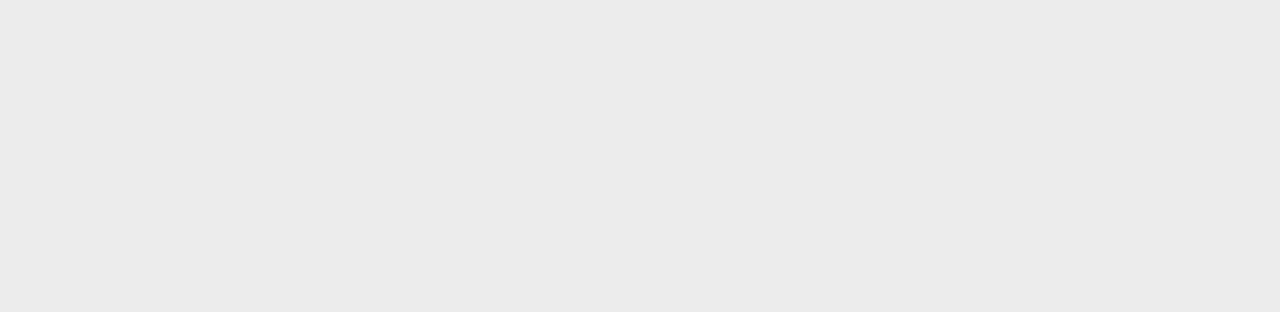
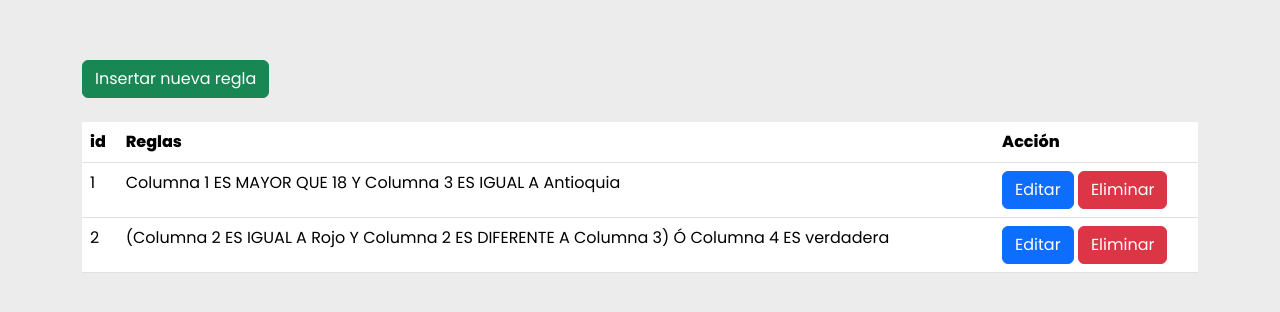
Before and after one commit to JuanFCast/rule-maker-frontend, a React (Create React App) app in the folder frontend/: page /CRUD_rules in a window 1280 px wide. Before the commit this address had no page. Shown: the part 238-550 px from the top of the page. Built offline with nearby package versions, Linux system fonts and the light colour scheme.

Commit message:
CRUD_rules complete

```diff
--- a/frontend/src/App.js
+++ b/frontend/src/App.js
@@ -3,6 +3,7 @@
 import Login from "./pages/Login";
 import Register from "./pages/Register";
 import CRUD_records from "./pages/CRUD_records";
+import CRUD_rules from "./pages/CRUD_rules";
 
 import styles from './App.module.scss'
 
@@ -14,6 +15,7 @@
           <Route path="/" element={<Register />} />
           <Route path="/login" element={<Login />} />
           <Route path="/CRUD_records" element={<CRUD_records />} />
+          <Route path="/CRUD_rules" element={<CRUD_rules />} />
         </Routes>
       </div>
     </BrowserRouter>
--- a/frontend/src/components/InsertRecordModal.js
+++ b/frontend/src/components/InsertRecordModal.js
@@ -4,7 +4,7 @@
 const InsertRecordModal = ({ isOpen, form, cerrarModalInsertar, handleChange, insertar, data }) => (
   <Modal isOpen={isOpen}>
     <ModalHeader>
-      <div><h3>Insertar columna1</h3></div>
+      <div><h3>Insertar nuevo registro</h3></div>
     </ModalHeader>
 
     <ModalBody>
--- /dev/null
+++ b/frontend/src/components/InsertRule.js
@@ -0,0 +1,50 @@
+import React from 'react';
+import { Button, FormGroup, Modal, ModalBody, ModalFooter, ModalHeader } from 'reactstrap';
+
+const InsertRule = ({ isOpen, form, cerrarModalInsertar, handleChange, insertar, data }) => (
+  <Modal isOpen={isOpen}>
+    <ModalHeader>
+      <div><h3>Insertar nueva regla</h3></div>
+    </ModalHeader>
+
+    <ModalBody>
+      <FormGroup>
+        <label>Id:</label>
+        <input
+          className="form-control"
+          readOnly
+          type="text"
+          value={data.length+1}
+        />
+      </FormGroup>
+
+      <FormGroup>
+        <label>Rules:</label>
+        <input
+          className="form-control"
+          readOnly
+          type="text"
+          value={data.length+1}
+        />
+      </FormGroup>
+
+    </ModalBody>
+
+    <ModalFooter>
+      <Button
+        color="primary"
+        onClick={insertar}
+      >
+        Insertar
+      </Button>
+      <Button
+        className="btn btn-danger"
+        onClick={cerrarModalInsertar}
+      >
+        Cancelar
+      </Button>
+    </ModalFooter>
+  </Modal>
+);
+
+export default InsertRule;
--- /dev/null
+++ b/frontend/src/components/RuleTable.js
@@ -0,0 +1,33 @@
+import React from 'react';
+import { Table, Button } from 'reactstrap';
+
+const RecordsTable = ({ data, mostrarModalActualizar, eliminar }) => (
+  <Table>
+    <thead>
+      <tr>
+        <th>id</th>
+        <th>Reglas</th>
+        <th>Acción</th>
+      </tr>
+    </thead>
+    <tbody>
+      {data.map((dato) => (
+        <tr key={dato.id}>
+          <td>{dato.id}</td>
+          <td>{dato.Rules}</td>
+          <td>
+            <Button
+              color="primary"
+              onClick={() => mostrarModalActualizar(dato)}
+            >
+              Editar
+            </Button>{" "}
+            <Button color="danger" onClick={() => eliminar(dato)}>Eliminar</Button>
+          </td>
+        </tr>
+      ))}
+    </tbody>
+  </Table>
+);
+
+export default RecordsTable;
--- /dev/null
+++ b/frontend/src/components/UpdateRule.js
@@ -0,0 +1,51 @@
+import React from 'react';
+import { Button, FormGroup, Modal, ModalBody, ModalFooter, ModalHeader } from 'reactstrap';
+
+const UpdateRule = ({ isOpen, form, cerrarModalActualizar, handleChange, editar }) => (
+  <Modal isOpen={isOpen}>
+    <ModalHeader>
+      <div><h3>Editar Regla</h3></div>
+    </ModalHeader>
+
+    <ModalBody>
+      <FormGroup>
+        <label>Id:</label>
+        <input
+          className="form-control"
+          readOnly
+          type="text"
+          value={form.id}
+        />
+      </FormGroup>
+
+      <FormGroup>
+        <label>Rules:</label>
+        <input
+          className="form-control"
+          name="columna1"
+          type="text"
+          onChange={handleChange}
+          value={form.columna1}
+        />
+      </FormGroup>
+
+    </ModalBody>
+
+    <ModalFooter>
+      <Button
+        color="primary"
+        onClick={() => editar(form)}
+      >
+        Editar
+      </Button>
+      <Button
+        color="danger"
+        onClick={cerrarModalActualizar}
+      >
+        Cancelar
+      </Button>
+    </ModalFooter>
+  </Modal>
+);
+
+export default UpdateRule;
--- /dev/null
+++ b/frontend/src/pages/CRUD_rules.jsx
@@ -0,0 +1,96 @@
+import React from "react";
+import "bootstrap/dist/css/bootstrap.min.css";
+import { Button, Container } from "reactstrap";
+import RuleTable from '../components/RuleTable';
+import UpdateRule from '../components/UpdateRule';
+import InsertRule from '../components/InsertRule';
+
+const data = [
+  { id: 1, Rules: "Columna 1 ES MAYOR QUE 18 Y Columna 3 ES IGUAL A Antioquia" },
+  { id: 2, Rules: "(Columna 2 ES IGUAL A Rojo Y Columna 2 ES DIFERENTE A Columna 3) Ó Columna 4 ES verdadera" }
+];
+
+class CRUD_rules extends React.Component {
+  state = {
+    data,
+    modalActualizar: false,
+    modalInsertar: false,
+    form: {
+      id: "",
+      Rules: ""
+    },
+  };
+
+  mostrarModalActualizar = (dato) => {
+    this.setState({
+      form: dato,
+      modalActualizar: true,
+    });
+  };
+
+  cerrarModalActualizar = () => {
+    this.setState({ modalActualizar: false });
+  };
+
+  mostrarModalInsertar = () => {
+    this.setState({
+      form: {
+        id: "",
+        Rules: ""
+      },
+      modalInsertar: true,
+    });
+  };
+
+  cerrarModalInsertar = () => {
+    this.setState({ modalInsertar: false });
+  };
+
+  editar = (dato) => {
+    const arreglo = this.state.data.map(item => item.Rules === dato.Rules ? dato : item);
+    this.setState({ data: arreglo, modalActualizar: false });
+  };
+
+  eliminar = (dato) => {
+    if (window.confirm("Estás Seguro que deseas Eliminar el elemento "+dato.Rules)) {
+      const arreglo = this.state.data.filter(item => item.Rules !== dato.Rules);
+      this.setState({ data: arreglo, modalActualizar: false });
+    }
+  };
+
+  insertar = () => {
+    const valorNuevo = { ...this.state.form, Rules: this.state.data.length + 1 };
+    const lista = [...this.state.data, valorNuevo];
+    this.setState({ modalInsertar: false, data: lista });
+  }
+
+  handleChange = (e) => {
+    this.setState({
+      form: {
+        ...this.state.form,
+        [e.target.name]: e.target.value,
+      },
+    });
+  };
+
+  render() {
+    const { data, form, modalActualizar, modalInsertar } = this.state;
+
+    return (
+      <>
+        <Container>
+        <br />
+          <Button color="success" onClick={this.mostrarModalInsertar}>Insertar nueva regla</Button>
+          <br />
+          <br />
+          <RuleTable data={data} mostrarModalActualizar={this.mostrarModalActualizar} eliminar={this.eliminar} />
+        </Container>
+
+        <UpdateRule isOpen={modalActualizar} form={form} cerrarModalActualizar={this.cerrarModalActualizar} handleChange={this.handleChange} editar={this.editar} />
+        <InsertRule isOpen={modalInsertar} form={form} cerrarModalInsertar={this.cerrarModalInsertar} handleChange={this.handleChange} insertar={this.insertar} data={data} />
+      </>
+    );
+  }
+}
+
+export default CRUD_rules;
```
